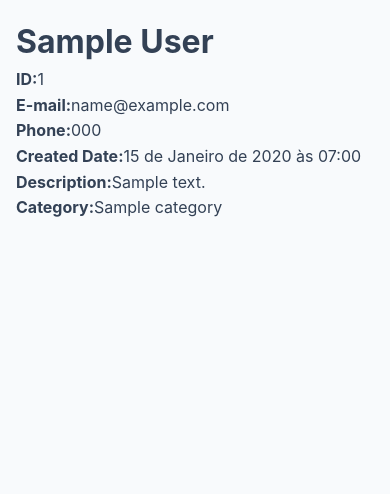
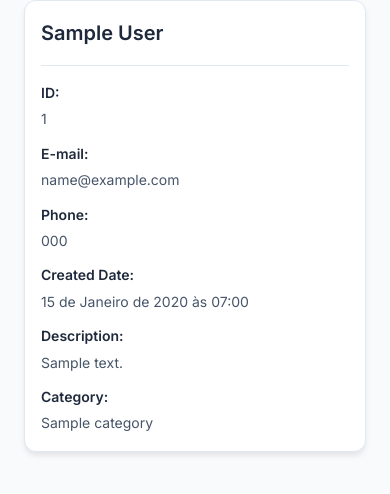
Before and after one commit to JavanRosario/App_agenda, a Django app: page /1/ in a window 390 px wide. Shown: the top 494 px of the page. Run offline with Django 5.2, Linux system fonts and the light colour scheme; tables that the repository leaves empty hold one stand-in row (values such as "Sample post").

Commit message:
add new lyaout style for index and single contact

```diff
--- a/contact/static/contact/css/style.css
+++ b/contact/static/contact/css/style.css
@@ -1,3 +1,5 @@
+@import url('https://fonts.googleapis.com/css2?family=Inter:wght@300;400;500;600;700&display=swap');
+
 * {
   margin: 0;
   padding: 0;
@@ -5,16 +7,106 @@
 }
 
 body {
-  font-family: -apple-system, BlinkMacSystemFont, 'Segoe UI', Roboto, sans-serif;
+  font-family: 'Inter', -apple-system, BlinkMacSystemFont, 'Segoe UI', Roboto, sans-serif;
   background-color: #f8fafc;
   color: #334155;
   line-height: 1.6;
-  padding: 2rem;
+}
+
+.header {
+  background: white;
+  border-bottom: 1px solid #e2e8f0;
+  box-shadow: 0 1px 3px 0 rgba(0, 0, 0, 0.1);
+  padding: 1rem 2rem;
+  margin-bottom: 2rem;
+  display: flex;
+  align-items: center;
+  justify-content: space-between;
+  flex-wrap: wrap;
+  gap: 1rem;
+}
+
+.header_heading {
+  font-size: 1.5rem;
+  font-weight: 600;
+  color: #1e293b;
+}
+
+.header_link {
+  color: #3b82f6;
+  text-decoration: none;
+  transition: color 0.2s ease;
+}
+
+.header_link:hover {
+  color: #1d4ed8;
+}
+
+.nav_menu {
+  display: flex;
+  align-items: center;
+}
+
+.menu_list {
+  display: flex;
+  list-style: none;
+  gap: 1rem;
+}
+
+.menu_item {
+  display: flex;
+}
+
+.menu_link {
+  color: #64748b;
+  text-decoration: none;
+  padding: 0.5rem 1rem;
+  border-radius: 6px;
+  font-weight: 500;
+  transition: all 0.2s ease;
+}
+
+.menu_link:hover {
+  background-color: #f1f5f9;
+  color: #1e293b;
+}
+
+.search {
+  display: flex;
+  align-items: center;
+}
+
+.search form {
+  display: flex;
+  align-items: center;
+}
+
+.search_input {
+  padding: 0.5rem 1rem;
+  border: 1px solid #e2e8f0;
+  border-radius: 6px;
+  font-size: 0.875rem;
+  font-family: 'Inter', sans-serif;
+  background-color: white;
+  color: #334155;
+  min-width: 200px;
+  transition: all 0.2s ease;
+}
+
+.search_input:focus {
+  outline: none;
+  border-color: #3b82f6;
+  box-shadow: 0 0 0 3px rgba(59, 130, 246, 0.1);
+}
+
+.search_input::placeholder {
+  color: #94a3b8;
 }
 
 .content {
   max-width: 1000px;
   margin: 0 auto;
+  padding: 0 2rem;
 }
 
 .responsive_table {
@@ -41,9 +133,8 @@ body {
   text-transform: capitalize;
 }
 
-/* Header styles */
 .table_row_reader {
-  background-color: #64748b;
+  background-color: #042657b8;
 }
 
 .table_reader {
@@ -57,7 +148,6 @@ body {
   border-bottom: 1px solid #475569;
 }
 
-/* Table body styling */
 tbody {
   background: white;
 }
@@ -75,7 +165,6 @@ tbody {
   border-bottom: none;
 }
 
-/* Table cell styling */
 .table_cel {
   padding: 1rem 1.5rem;
   font-size: 0.875rem;
@@ -88,7 +177,6 @@ tbody {
   border-bottom: none;
 }
 
-/* Link styling for ID column */
 .table_link {
   color: #3b82f6;
   text-decoration: none;
@@ -110,7 +198,6 @@ tbody {
   outline-offset: 2px;
 }
 
-/* Hover effect for entire row */
 .table_row:not(.table_row_reader):hover .table_cel {
   color: #1e293b;
 }
@@ -119,7 +206,6 @@ tbody {
   color: #1d4ed8;
 }
 
-/* Empty state styling */
 tbody:empty::after {
   content: "Nenhum contato encontrado";
   display: block;
@@ -129,10 +215,71 @@ tbody:empty::after {
   font-style: italic;
 }
 
-/* Responsive */
+.single_contact {
+  background: white;
+  border-radius: 12px;
+  box-shadow: 0 4px 6px -1px rgba(0, 0, 0, 0.1);
+  border: 1px solid #e2e8f0;
+  padding: 2rem;
+  max-width: 600px;
+  margin: 0 auto;
+}
+
+.single_contact_name {
+  font-size: 2rem;
+  font-weight: 600;
+  color: #1e293b;
+  margin-bottom: 1.5rem;
+  padding-bottom: 1rem;
+  border-bottom: 1px solid #e2e8f0;
+}
+
+.single_contact p {
+  margin-bottom: 1rem;
+  font-size: 0.95rem;
+  color: #475569;
+  display: flex;
+  align-items: flex-start;
+  gap: 0.5rem;
+}
+
+.single_contact p b {
+  color: #1e293b;
+  font-weight: 600;
+  min-width: 120px;
+  flex-shrink: 0;
+}
+
+.single_contact p:last-child {
+  margin-bottom: 0;
+}
+
 @media (max-width: 768px) {
-  body {
+  .header {
     padding: 1rem;
+    flex-direction: column;
+    align-items: stretch;
+    gap: 1rem;
+  }
+
+  .header_heading {
+    text-align: center;
+  }
+
+  .nav_menu {
+    justify-content: center;
+  }
+
+  .search {
+    justify-content: center;
+  }
+
+  .search_input {
+    min-width: 100%;
+  }
+
+  .content {
+    padding: 0 1rem;
   }
 
   .table_caption {
@@ -153,9 +300,45 @@ tbody:empty::after {
   .contacts_table {
     min-width: 500px;
   }
+
+  .single_contact {
+    padding: 1.5rem;
+    margin: 0 1rem;
+  }
+
+  .single_contact_name {
+    font-size: 1.5rem;
+  }
+
+  .single_contact p {
+    flex-direction: column;
+    gap: 0.25rem;
+  }
+
+  .single_contact p b {
+    min-width: auto;
+  }
 }
 
 @media (max-width: 480px) {
+  .header {
+    padding: 0.75rem;
+  }
+
+  .header_heading {
+    font-size: 1.25rem;
+  }
+
+  .menu_link {
+    padding: 0.375rem 0.75rem;
+    font-size: 0.875rem;
+  }
+
+  .search_input {
+    padding: 0.375rem 0.75rem;
+    font-size: 0.8rem;
+  }
+
   .table_reader,
   .table_cel {
     padding: 0.5rem 0.75rem;
@@ -171,4 +354,30 @@ tbody:empty::after {
     padding: 0.125rem 0.25rem;
     font-size: 0.75rem;
   }
+
+  .single_contact {
+    padding: 1rem;
+    margin: 0 0.5rem;
+  }
+
+  .single_contact_name {
+    font-size: 1.25rem;
+    margin-bottom: 1rem;
+  }
+
+  .single_contact p {
+    font-size: 0.875rem;
+    margin-bottom: 0.75rem;
+  }
 }
+
+.header_link:focus,
+.menu_link:focus,
+.table_link:focus {
+  outline: 2px solid #3b82f6;
+  outline-offset: 2px;
+}
+
+* {
+  transition: color 0.2s ease, background-color 0.2s ease, border-color 0.2s ease;
+}
```
